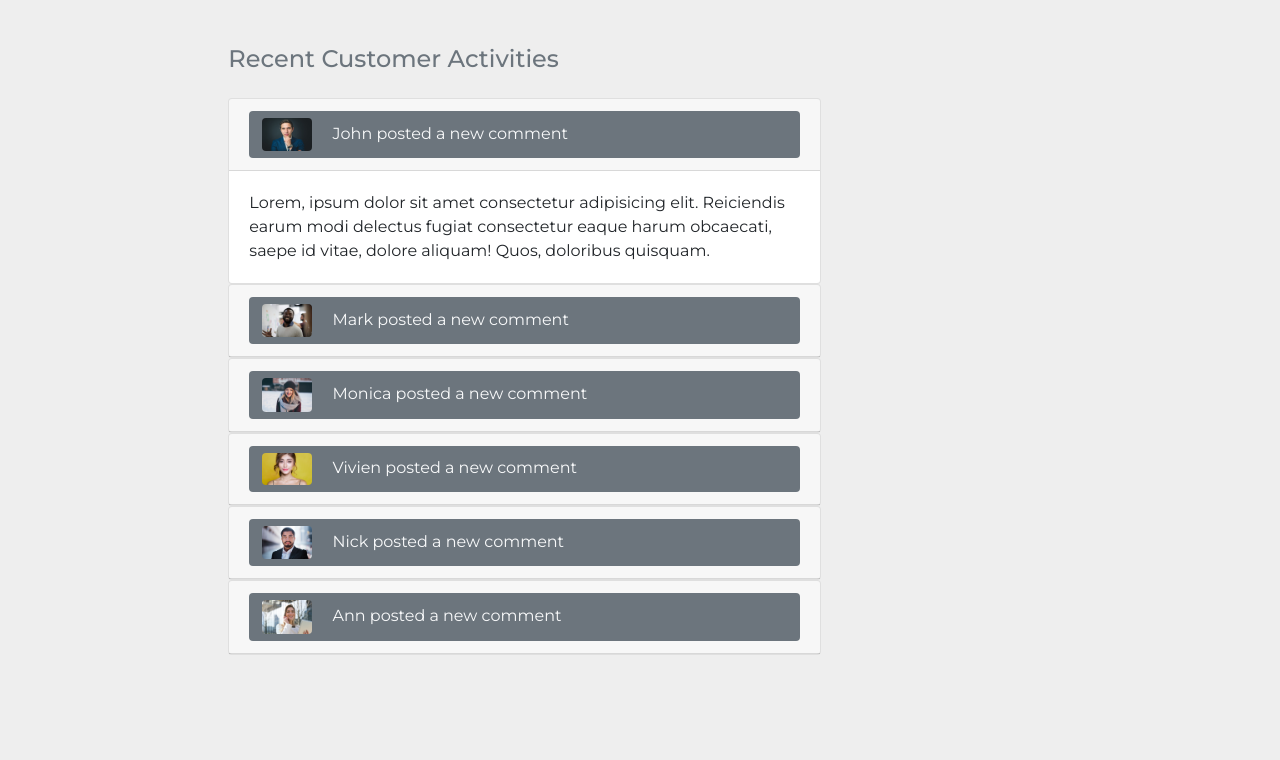
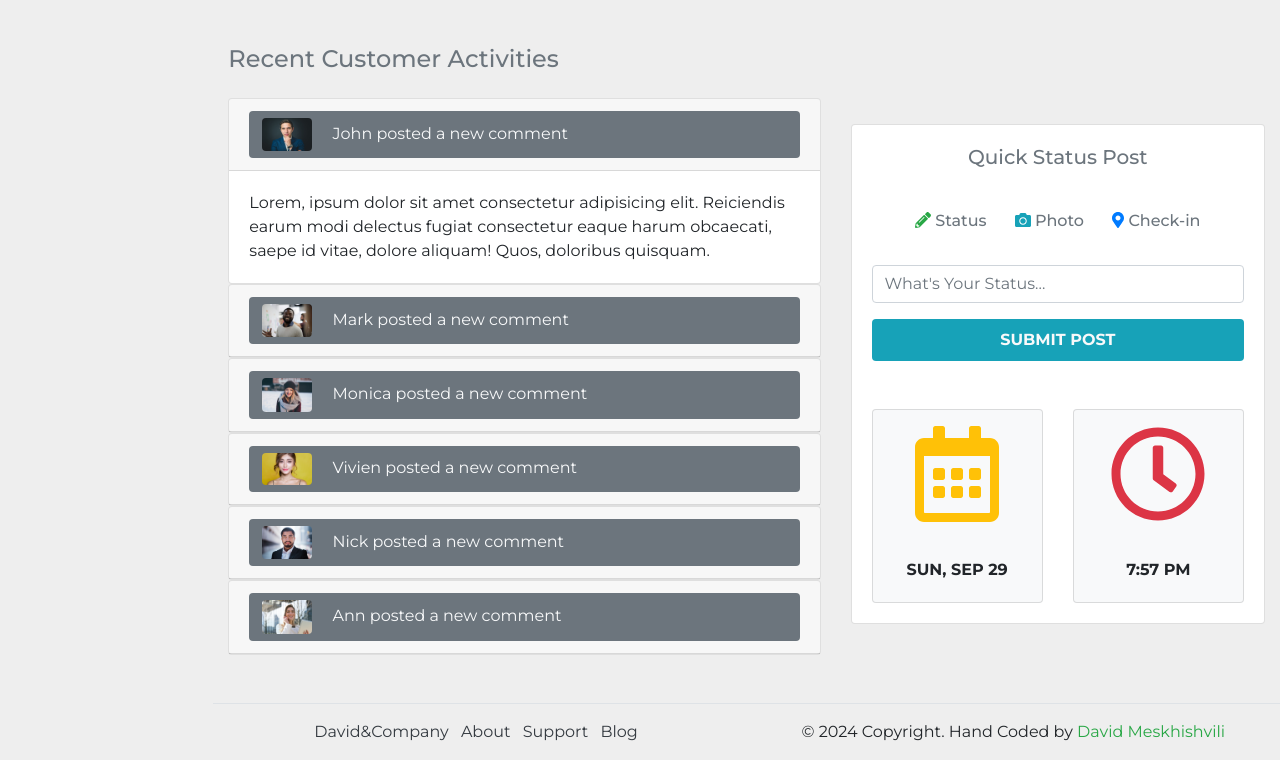
Before and after one commit to dmeskhi/bootstrap-admin-dashboard, a plain HTML site: page index.html in a window 1280 px wide. Shown: the part 1420-2180 px from the top of the page. Before the commit the page ends 2123 px from the top, so only its background shows below. Drawn offline with nearby package versions, Linux system fonts and the light colour scheme.

Commit message:
Finish the project

```diff
--- a/index.html
+++ b/index.html
@@ -572,12 +572,95 @@
                   </div>
                 </div>
               </div>
+              <div class="col-xl-5 mt-5">
+                <div class="card rounded">
+                  <div class="card-body">
+                    <h5 class="text-muted text-center mb-4">Quick Status Post</h5>
+                    <ul class="list-inline text-center py-3">
+                      <li class="list-inline-item mr-4">
+                        <a href="#">
+                          <i class="fas fa-pencil-alt text-success"></i>
+                          <span class="h6 text-muted">Status</span>
+                        </a>
+                      </li>
+                      <li class="list-inline-item mr-4">
+                        <a href="#">
+                          <i class="fas fa-camera text-info"></i>
+                          <span class="h6 text-muted">Photo</span>
+                        </a>
+                      </li>
+                      <li class="list-inline-item">
+                        <a href="#">
+                          <i class="fas fa-map-marker-alt text-primary"></i>
+                          <span class="h6 text-muted">Check-in</span>
+                        </a>
+                      </li>
+                    </ul>
+                    <form>
+                      <div class="form-group">
+                        <input type="text" class="form-control py-2 mb-3" placeholder="What's Your Status...">
+                        <button type="button" class="btn btn-block text-uppercase font-weight-bold text-light bg-info py-2 mb-5">Submit Post</button>
+                      </div>
+                    </form>
+                    <div class="row">
+                      <div class="col-6">
+                        <div class="card bg-light">
+                          <i class="far fa-calendar-alt fa-8x text-warning d-block m-auto py-3"></i>
+                          <div class="card-body">
+                            <p class="card-text text-center font-weight-bold text-uppercase">Sun, sep 29</p>
+                          </div>
+                        </div>
+                      </div>
+                      <div class="col-6">
+                        <div class="card bg-light">
+                          <i class="far fa-clock fa-8x text-danger d-block m-auto py-3"></i>
+                          <div class="card-body">
+                            <p class="card-text text-center font-weight-bold text-uppercase">7:57 pm</p>
+                          </div>
+                        </div>
+                      </div>
+                    </div>
+                  </div>
+                </div>
+              </div>
             </div>
           </div>
         </div>
       </div>
     </section>
     <!-- end of activities / quick post -->
+
+    <!-- footer -->
+    <footer>
+      <div class="container-fluid">
+        <div class="row">
+          <div class="col-xl-10 col-lg-9 col-md-8 ml-auto">
+            <div class="row border-top pt-3">
+              <div class="col-lg-6 text-center">
+                <ul class="list-inline">
+                  <li class="list-inline-item mr-2">
+                    <a href="#" class="text-dark">David&amp;Company</a>
+                  </li>
+                  <li class="list-inline-item mr-2">
+                    <a href="#" class="text-dark">About</a>
+                  </li>
+                  <li class="list-inline-item mr-2">
+                    <a href="#" class="text-dark">Support</a>
+                  </li>
+                  <li class="list-inline-item mr-2">
+                    <a href="#" class="text-dark">Blog</a>
+                  </li>
+                </ul>
+              </div>
+              <div class="col-lg-6 text-center">
+                <p>&copy; 2024 Copyright. Hand Coded by <span class="text-success">David Meskhishvili</span></p>
+              </div>
+            </div>
+          </div>
+        </div>
+      </div>
+    </footer>
+    <!-- end of footer -->
 
 
     <script src="https://code.jquery.com/jquery-3.3.1.slim.min.js" integrity="sha384-q8i/X+965DzO0rT7abK41JStQIAqVgRVzpbzo5smXKp4YfRvH+8abtTE1Pi6jizo" crossorigin="anonymous"></script>
--- a/script.js
+++ b/script.js
@@ -0,0 +1,3 @@
+$(document).ready(function() {
+    $('[data-toggle="tooltip"]').tooltip();
+  });
--- a/styles.css
+++ b/styles.css
@@ -105,3 +105,9 @@ body {
     transform: translateY(-1px);
   }
   /* end of cards */
+
+  /* task list */
+.task-border {
+    border-left: 3px solid #f66436;
+  }
+  /* end of task list */
```
